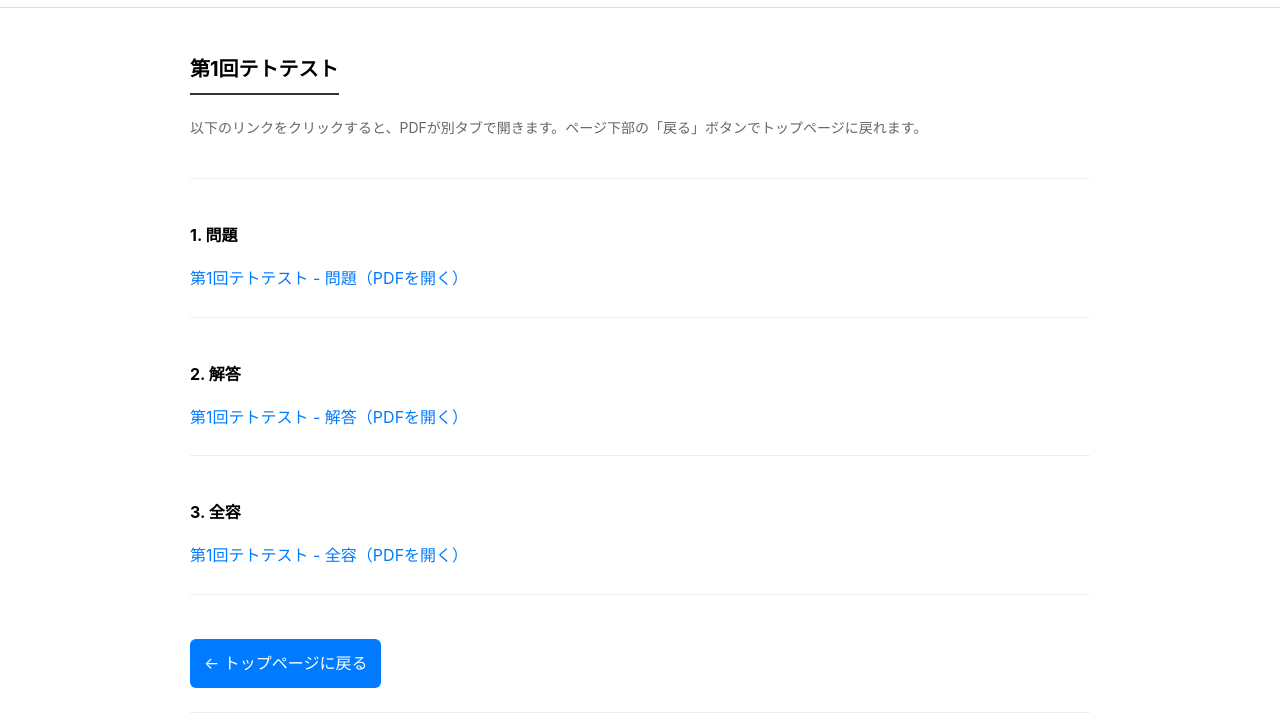
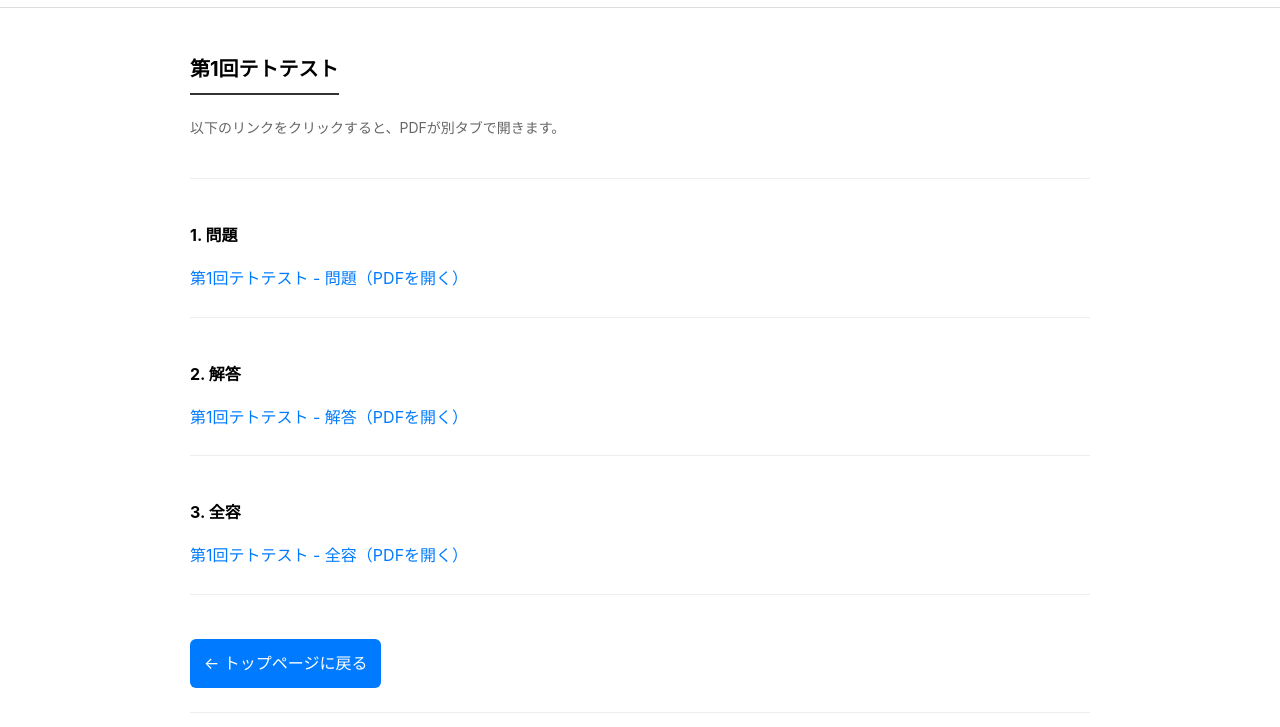
Before and after one commit to xishanben55-dotcom/TeToTe-test, a plain HTML site: page dai1.html in a window 1280 px wide. Shown: the part 53-780 px from the top of the page. Drawn offline with Linux system fonts and the light colour scheme.

Commit message:
Update dai1.html

```diff
--- a/dai1.html
+++ b/dai1.html
@@ -95,26 +95,23 @@
   <main>
     <section>
       <h2>第1回テトテスト</h2>
-      <p class="notes">以下のリンクをクリックすると、PDFが別タブで開きます。ページ下部の「戻る」ボタンでトップページに戻れます。</p>
+      <p class="notes">以下のリンクをクリックすると、PDFが別タブで開きます。</p>
     </section>
 
     <section>
       <h3>1. 問題</h3>
       <a class="pdf-link" href="https://tohkatsu-my.sharepoint.com/:b:/g/personal/hkch23_038_tohkatsu_jp/IQCByVxRNSTvR6-tV6wDeDWPAdWspP0pycPLVwKdgkh5ZnQ?e=9bLLr0" target="_blank" rel="noopener noreferrer">第1回テトテスト - 問題（PDFを開く）</a>
       <!-- プレビュー埋め込み（必要なら有効化） -->
-      <!-- <iframe class="pdf-frame" src="https://tohkatsu-my.sharepoint.com/:b:/g/personal/hkch23_038_tohkatsu_jp/IQCByVxRNSTvR6-tV6wDeDWPAdWspP0pycPLVwKdgkh5ZnQ?e=9bLLr0"></iframe> -->
     </section>
 
     <section>
       <h3>2. 解答</h3>
       <a class="pdf-link" href="https://tohkatsu-my.sharepoint.com/:b:/g/personal/hkch23_038_tohkatsu_jp/IQBnPj9vngqsS48Io11vyNUuAWeDuqsUBshgbTzeh9QRz9c?e=qEawvJ" target="_blank" rel="noopener noreferrer">第1回テトテスト - 解答（PDFを開く）</a>
-      <!-- <iframe class="pdf-frame" src="https://tohkatsu-my.sharepoint.com/:b:/g/personal/hkch23_038_tohkatsu_jp/IQBnPj9vngqsS48Io11vyNUuAWeDuqsUBshgbTzeh9QRz9c?e=qEawvJ"></iframe> -->
     </section>
 
     <section>
       <h3>3. 全容</h3>
       <a class="pdf-link" href="https://tohkatsu-my.sharepoint.com/:b:/g/personal/hkch23_038_tohkatsu_jp/IQCxmSGz4kilRbSQvmXbP4SMAdtYaXmg1TSLFVnX8aLNsTI?e=zaRZvI" target="_blank" rel="noopener noreferrer">第1回テトテスト - 全容（PDFを開く）</a>
-      <!-- <iframe class="pdf-frame" src="https://tohkatsu-my.sharepoint.com/:b:/g/personal/hkch23_038_tohkatsu_jp/IQCxmSGz4kilRbSQvmXbP4SMAdtYaXmg1TSLFVnX8aLNsTI?e=zaRZvI"></iframe> -->
     </section>
 
     <section>
```
